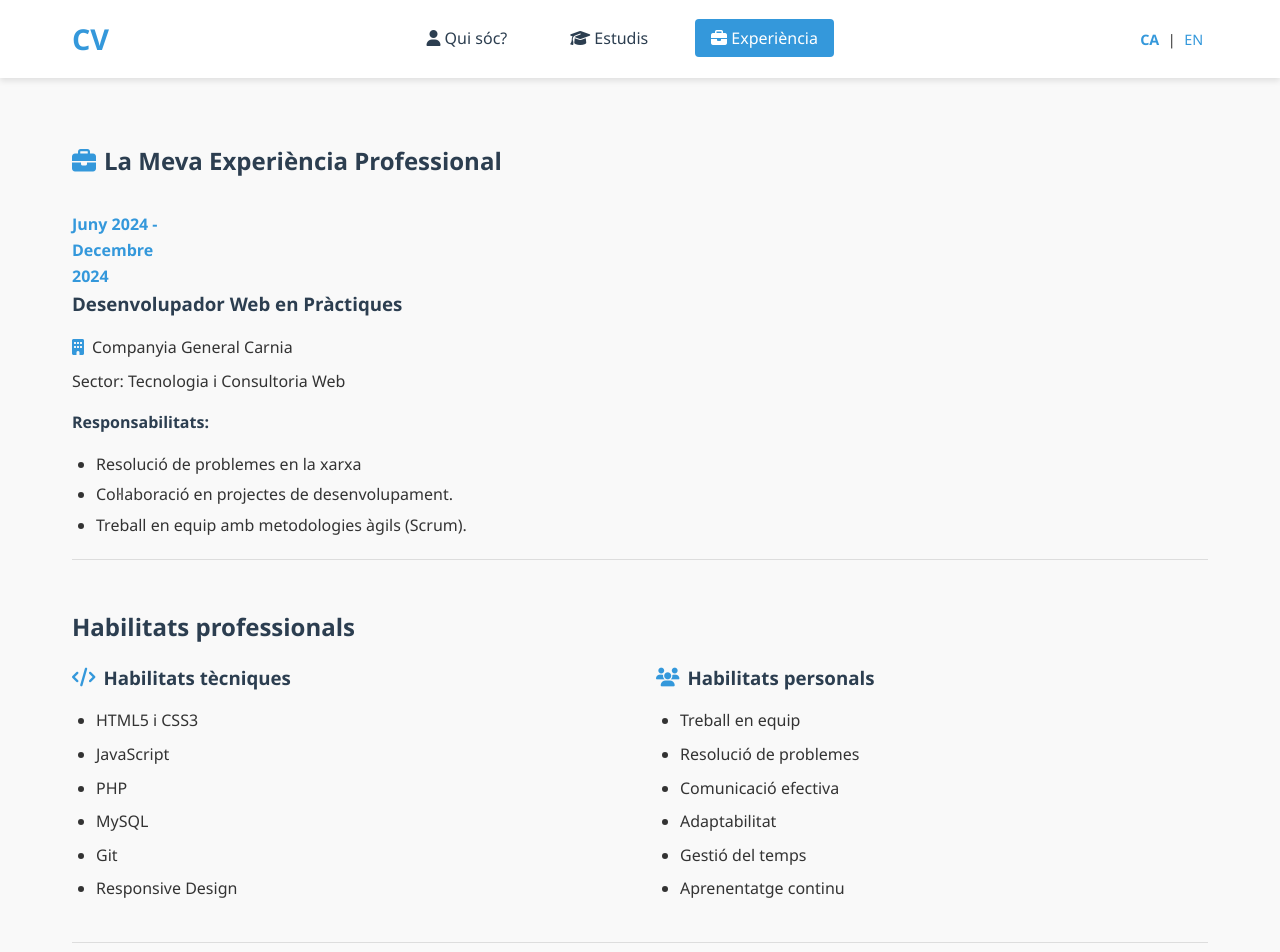
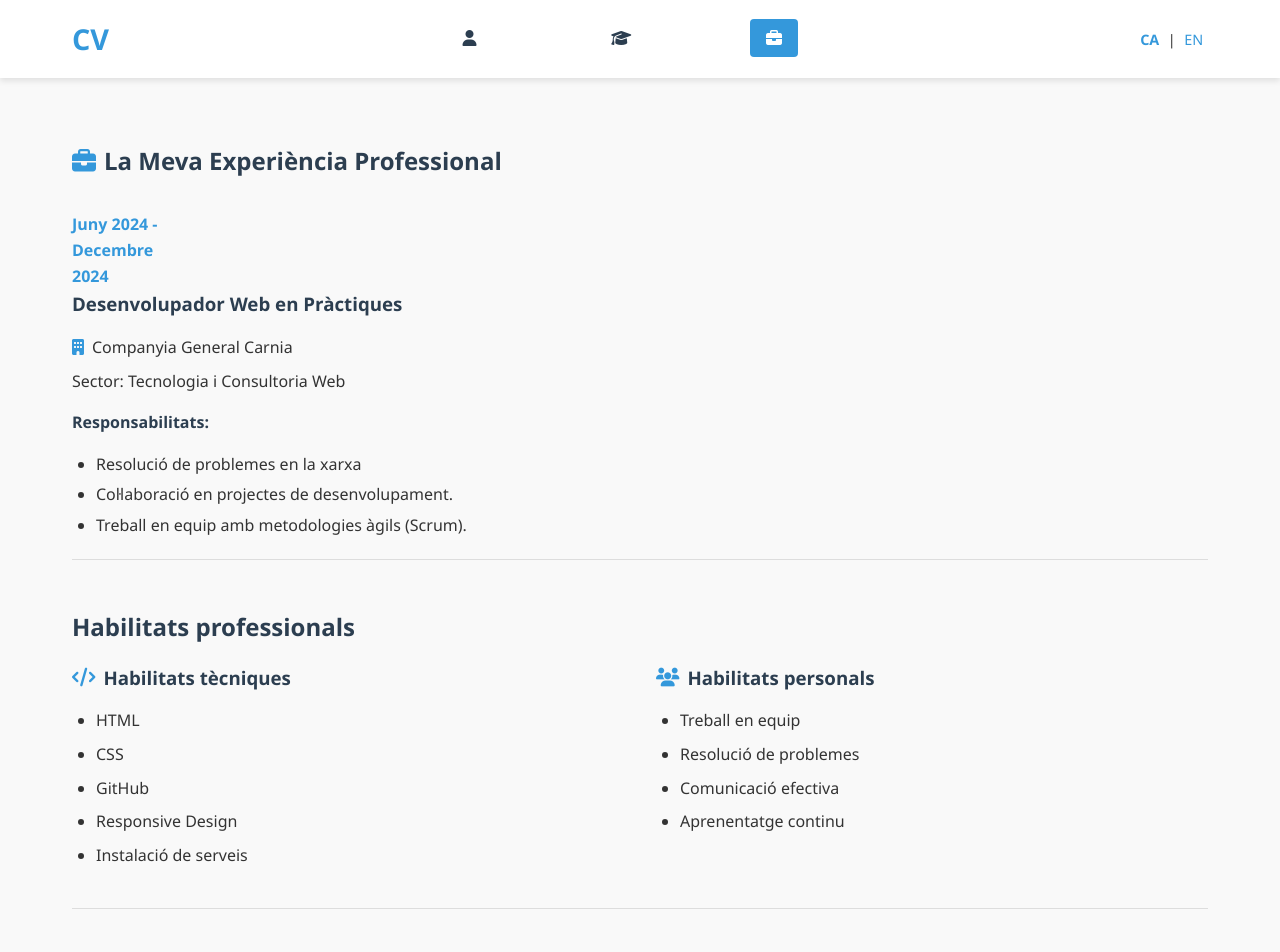
Before and after one commit to Danivegamacias/Curriculum-Vitae-web, a plain HTML site: page view/experiencia.html in a window 1280 px wide. Shown: the top 952 px of the page. Drawn offline with Linux system fonts and the light colour scheme.

Commit message:
fg
gdfgd

```diff
--- a/view/experiencia.html
+++ b/view/experiencia.html
@@ -14,9 +14,9 @@
                 <a href="../index.html">CV</a>
             </div>
             <ul class="nav-links">
-                <li><a href="../index.html"><i class="fas fa-user"></i> Qui sóc?</a></li>
-                <li><a href="estudis.html"><i class="fas fa-graduation-cap"></i> Estudis</a></li>
-                <li><a href="experiencia.html" class="active"><i class="fas fa-briefcase"></i> Experiència</a></li>
+                <li><a href="../index.html"><i class="fas fa-user"></i></a></li>
+                <li><a href="estudis.html"><i class="fas fa-graduation-cap"></i></a></li>
+                <li><a href="experiencia.html" class="active"><i class="fas fa-briefcase"></i></a></li>
             </ul>
             <div class="language-selector">
                 <a href="experiencia.html" class="active">CA</a> |
@@ -59,12 +59,11 @@
                     <div class="skill-category">
                         <h3><i class="fas fa-code"></i> Habilitats tècniques</h3>
                         <ul>
-                            <li>HTML5 i CSS3</li>
-                            <li>JavaScript</li>
-                            <li>PHP</li>
-                            <li>MySQL</li>
-                            <li>Git</li>
+                            <li>HTML</li>
+                            <li>CSS</li>
+                            <li>GitHub</li>
                             <li>Responsive Design</li>
+                            <li>Instalació de serveis</li>
                         </ul>
                     </div>
                     <div class="skill-category">
@@ -73,8 +72,6 @@
                             <li>Treball en equip</li>
                             <li>Resolució de problemes</li>
                             <li>Comunicació efectiva</li>
-                            <li>Adaptabilitat</li>
-                            <li>Gestió del temps</li>
                             <li>Aprenentatge continu</li>
                         </ul>
                     </div>
```
